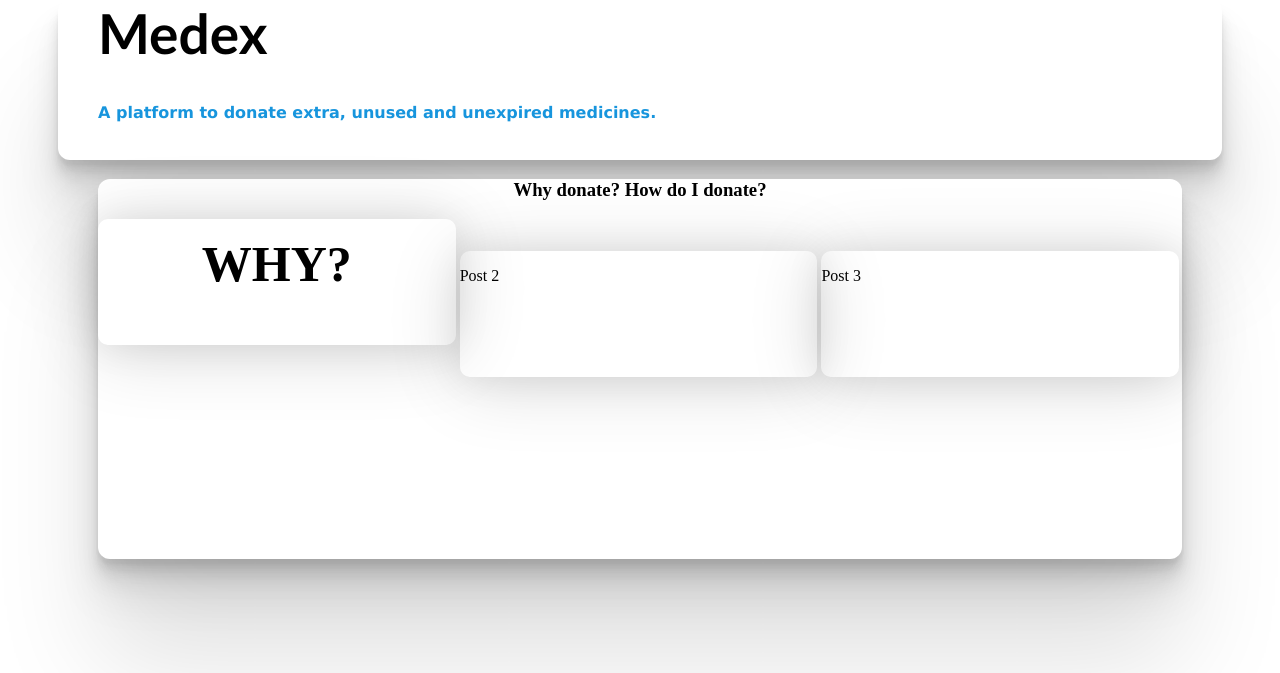
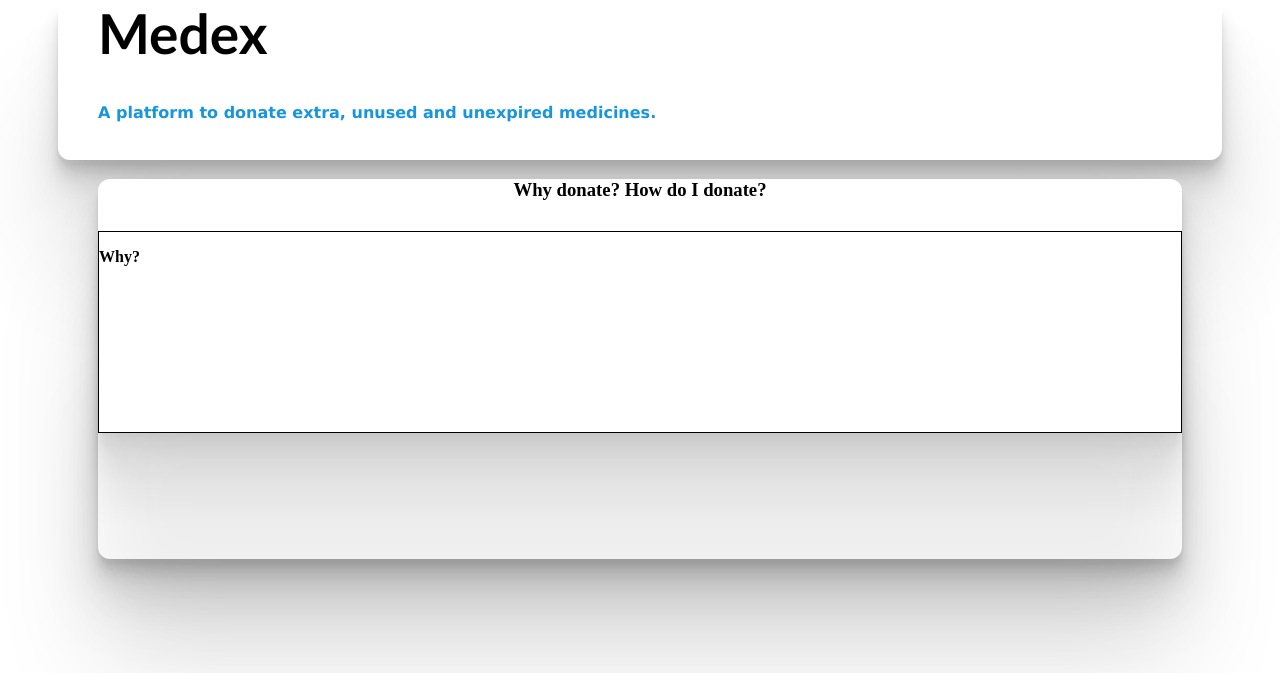
Before and after one commit to aditya303030/medex-web, a Django app: page / in a window 1280 px wide. Shown: the part 158-831 px from the top of the page. Run offline with Django 3.2, Linux system fonts and the light colour scheme.

Commit message:
made changes to the post section

```diff
--- a/home/static/home.css
+++ b/home/static/home.css
@@ -130,6 +130,7 @@ body {
 .main-content {
     margin-left: 50px;
     margin-right: 90px;
+
     border-radius: 12px;
     background-color: white;
     height: 380px;
@@ -142,34 +143,15 @@ body {
     0 100px 109px rgba(0, 0, 0, 0.12);
 }
 
-/* .main-content p {
-    height: 280px;
-    width: 300px;
+.main-content div.section {
     box-shadow:
-    0 0.8px 38.4px rgba(0, 0, 0, 0.08),
-    0 6px 73px rgba(0, 0, 0, 0.16);
-    margin: 30px;
-    margin-left: 55px;
-    padding:5px;
-    border-radius: 10px;
-} */
-
-.main-content li {
-    display: inline-block;
-    height: 33%;
-    width: 33%;
-    border-radius: 10px;
-    box-shadow:
-    0 0.8px 38.4px rgba(0, 0, 0, 0.08),
-    0 6px 73px rgba(0, 0, 0, 0.16);
+    0 4.7px 2.2px rgba(0, 0, 0, 0.02),
+    0 11.4px 5.3px rgba(0, 0, 0, 0.028),
+    0 21.4px 10px rgba(0, 0, 0, 0.035),
+    0 38.2px 17.9px rgba(0, 0, 0, 0.042),
+    0 71.4px 33.4px rgba(0, 0, 0, 0.05),
+    0 171px 80px rgba(0, 0, 0, 0.07);
+    margin-top: 30px;
+    border: 1px solid black;
+    height:200px;
 }
-
-.para {
-    margin-right: 250px;
-    font-size: 20px;
-    font-family:serif;
-}
-.main-content li strong {
-    font-size: 50px;
-    text-align: center;
-}
--- a/home/templates/home.html
+++ b/home/templates/home.html
@@ -30,7 +30,7 @@
     <ul>
       <div class="main-content">
         <h3 align='center'>Why donate? How do I donate?</h3>
-        <li>
+        <!-- <li>
           <p align="center"><strong>WHY?</strong></p>
         </li>
         <li>
@@ -38,7 +38,10 @@
         </li>
         <li>
           <p>Post 3</p>
-        </li>
+        </li> -->
+        <div class="section section-why">
+          <p><strong>Why?</strong></p>
+        </div>
       </div>
     </ul>
     <header>
```
